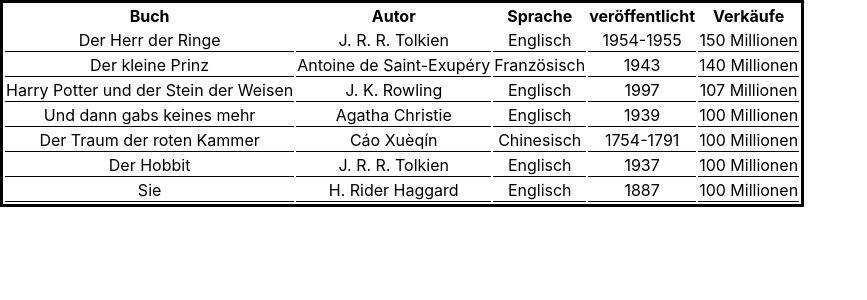
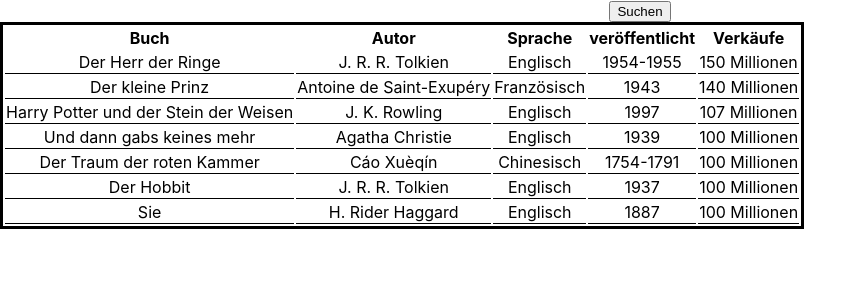
Before and after one commit to eeryinkblot/reactbook, a React (Create React App) app: page / in a window 1280 px wide. Shown: the top 300 px of the page, without its empty margins (0-867 px from the left). Built offline with nearby package versions, Linux system fonts and the light colour scheme.

Commit message:
:sparkles: New search function added

```diff
--- a/src/components/Excel.tsx
+++ b/src/components/Excel.tsx
@@ -5,7 +5,11 @@
     sortBy: number | null,
     descending: boolean,
     edit: { row: number, column: number } | null,
+    search: boolean,
 }> {
+
+    private preSearchData: any;
+
     constructor(props: any) {
         super(props);
         this.state = {
@@ -13,7 +17,37 @@
             sortBy: null,
             descending: false,
             edit: null,
+            search: false,
         };
+
+        this.preSearchData = null;
+    }
+
+    toggleSearch = (e_ignore: any) => {
+        if (this.state.search) {
+            this.setState({
+                search: false,
+                data: this.preSearchData,
+            });
+        } else {
+            this.preSearchData = this.state.data;
+            this.setState({
+                search: true,
+            });
+        }
+    }
+
+    search = (e: any) => {
+        const needle = e.target.value.toLowerCase();
+        if (!needle) {
+            this.setState({data: this.preSearchData});
+        }
+
+        const index = e.target.dataset.index;
+        let filteredData = this.preSearchData.filter((row: any) => {
+            return row[index].toLowerCase().indexOf(needle) > -1;
+        });
+        this.setState({data: filteredData});
     }
 
     sort = (e: any) => {
@@ -59,6 +93,26 @@
     }
 
     render() {
+        return <div>
+            {this.renderToolbar()}
+            {this.renderTable()}
+        </div>;
+    }
+
+    private renderToolbar() {
+        return <button onClick={this.toggleSearch} className="toolbar">Suchen</button>;
+    }
+
+    private renderSearch() {
+        return (<tr onChange={this.search}>
+            {this.props.headers.map((_ignore: any, index: number) =>
+                <td key={index}>
+                    <input type="text" data-index={index}/>
+                </td>)}
+        </tr>);
+    }
+
+    private renderTable() {
         const headers = this.props.headers;
         const data = this.state.data;
         const edit = this.state.edit;
@@ -83,6 +137,7 @@
                 </tr>
                 </thead>
                 <tbody onDoubleClick={this.showEditor}>
+                {this.state.search && this.renderSearch()}
                 {data.map((row: Array<string>, rowIndex: number) =>
                     <tr key={rowIndex}>
                         {row.map((content: string, index: number) =>
@@ -102,4 +157,5 @@
             </table>
         );
     }
+
 }
```
